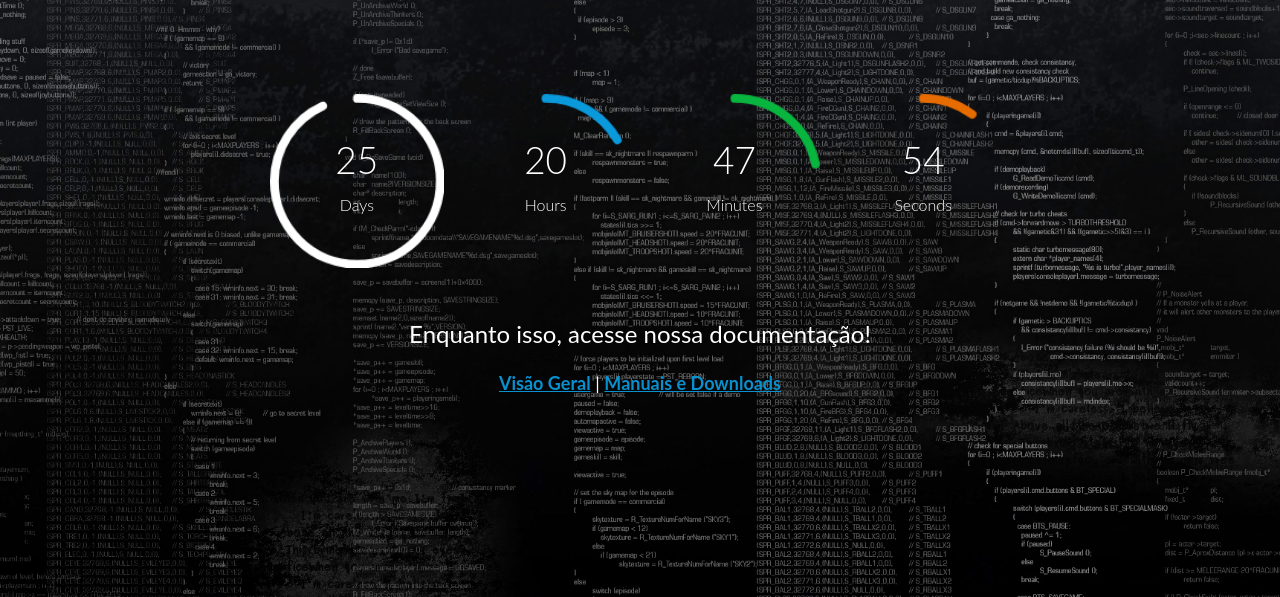
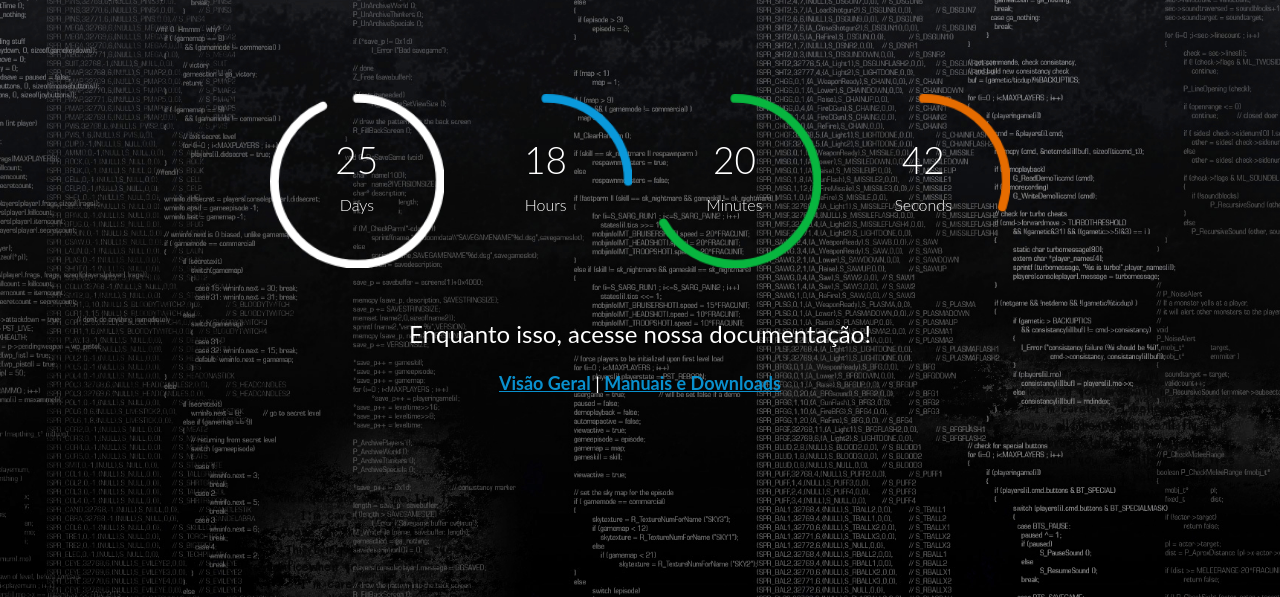
Before and after one commit to YapayDev/traycheckout.github.io, a plain HTML site: page index.html in a window 1280 px wide. Shown: the part 295-892 px from the top of the page. Drawn offline with Linux system fonts and the light colour scheme.

Commit message:
Site em Breve

```diff
--- a/index.html
+++ b/index.html
@@ -57,7 +57,7 @@ License URL: http://creativecommons.org/licenses/by/3.0/
                                         $(document).ready(function() {
                                             $('#countdown9').ClassyCountdown({
                                                 end: '1501416000',
-                                                now: '1499181120',
+                                                now: parseInt(Date.now() / 1000),
                                                 labels: true,
                                                 style: {
                                                     element: "",
```
